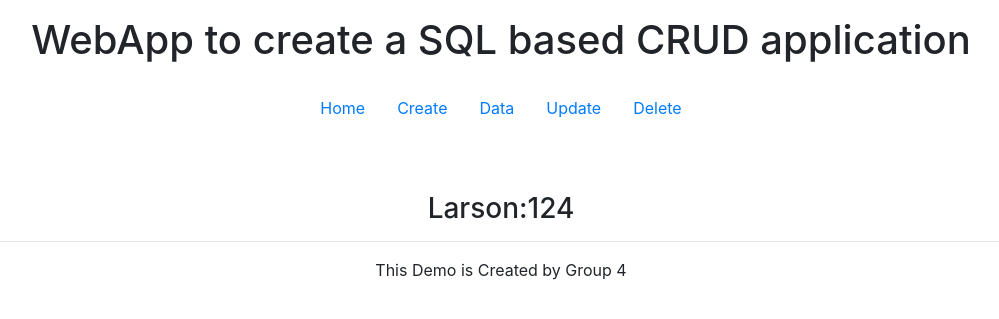
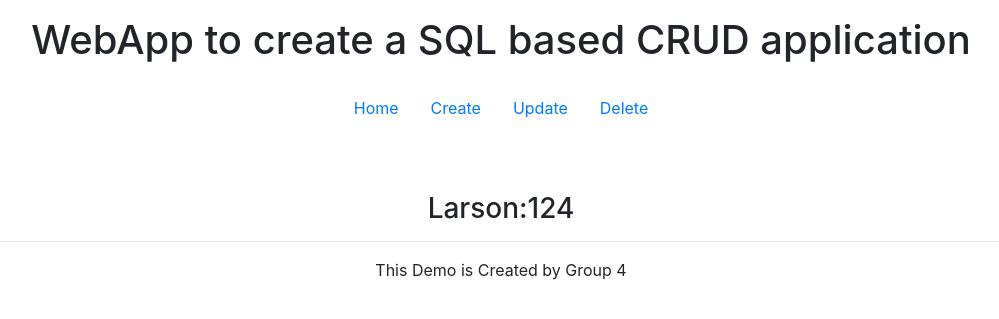
Before and after one commit to eltonLionel/college_project, a Flask app: page /data in a window 1280 px wide. Shown: the part 58-377 px from the top of the page, without its empty margins (139-1138 px from the left). Run offline with Flask 2, Linux system fonts and the light colour scheme; data comes from the database, SQL or seed files in the repository; some libraries are stand-ins or nearby versions.

Commit message:
Update datalist.html

```diff
--- a/crud/templates/datalist.html
+++ b/crud/templates/datalist.html
@@ -30,7 +30,6 @@
         <nav class="nav nav-masthead justify-content-center">
           <a class="nav-link active" href="/">Home</a>
           <a class="nav-link active" href="/data/create">Create</a>
-          <a class="nav-link active" href="/data">Data</a>
           <a class="nav-link active" href="/data/update">Update</a>
           <a class="nav-link active" href="/data/delete">Delete</a>
           <nav>
```
